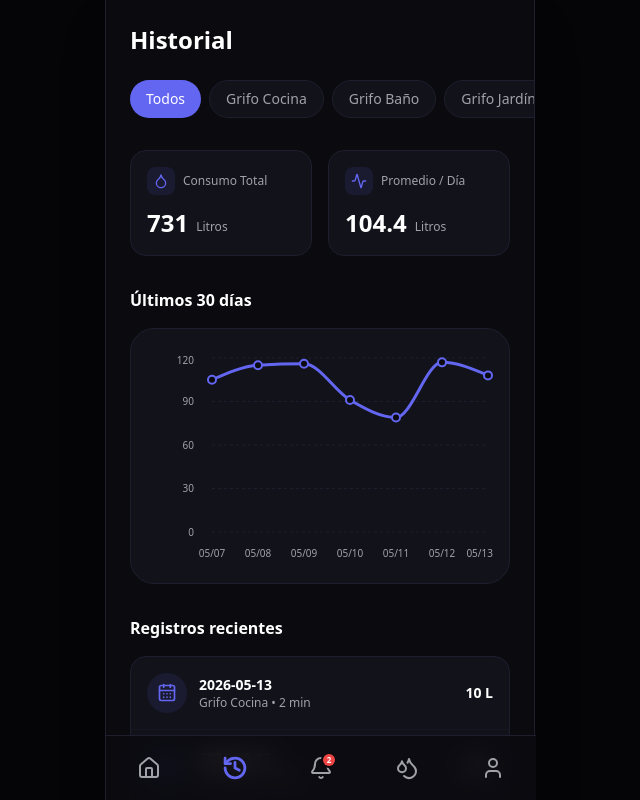
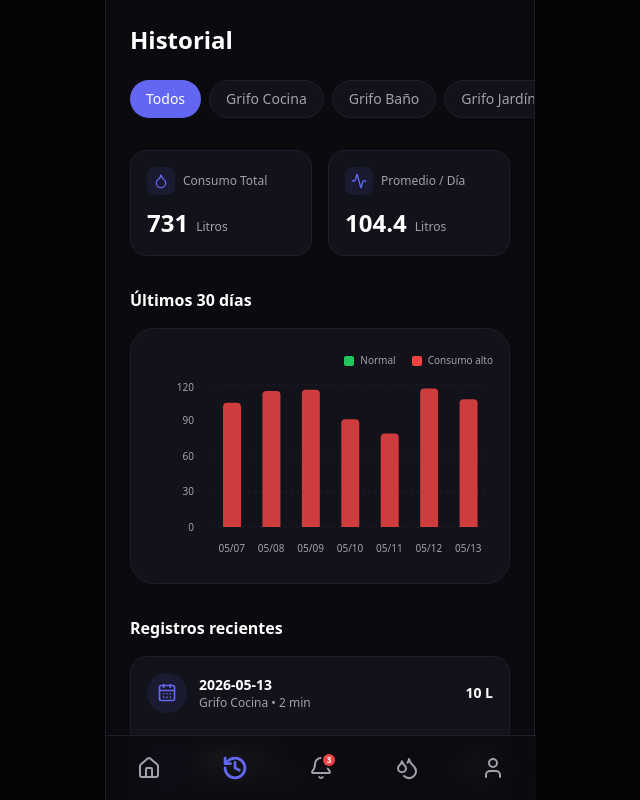
Before and after one commit to Axxtrial/eco-grifo, a Next.js app: page /historial in a window 1280 px wide. Shown: the top 800 px of the page, without its empty margins (320-960 px from the left). Built offline with nearby package versions, Linux system fonts and the light colour scheme.

Commit message:
feat: colored charts red/green, new high-consumption alert, fix profile button, rename notifications label

```diff
--- a/src/app/historial/page.tsx
+++ b/src/app/historial/page.tsx
@@ -2,7 +2,7 @@
 
 import { useState } from "react";
 import { useAppContext } from "@/lib/context";
-import { LineChart, Line, XAxis, YAxis, CartesianGrid, Tooltip, ResponsiveContainer } from "recharts";
+import { BarChart, Bar, XAxis, YAxis, CartesianGrid, Tooltip, ResponsiveContainer, Cell } from "recharts";
 import StatCard from "@/components/StatCard";
 import { Activity, CalendarDays, Droplet } from "lucide-react";
 
@@ -25,6 +25,10 @@ export default function Historial() {
   const chartData = Object.values(dataMap).reverse();
   const totalLitros = filteredHistorial.reduce((sum, h) => sum + h.litros, 0);
   const promedioDiario = chartData.length ? totalLitros / chartData.length : 0;
+
+  // Umbral: consumo alto si supera 60 L/día
+  const UMBRAL_ALTO = 60;
+  const getBarColor = (litros: number) => litros > UMBRAL_ALTO ? "#EF4444" : "#22C55E";
 
   return (
     <main className="p-6">
@@ -68,17 +72,31 @@ export default function Historial() {
       <div className="mb-8">
         <h3 className="text-white font-semibold mb-4">Últimos 30 días</h3>
         <div className="h-64 bg-card border border-border rounded-3xl p-4 pt-6">
-          <ResponsiveContainer width="100%" height="100%">
-            <LineChart data={chartData}>
+          {/* Leyenda */}
+          <div className="flex gap-4 mb-3 justify-end">
+            <span className="flex items-center gap-1.5 text-[10px] text-muted font-medium">
+              <span className="w-2.5 h-2.5 rounded-sm bg-green-500 inline-block" />Normal
+            </span>
+            <span className="flex items-center gap-1.5 text-[10px] text-muted font-medium">
+              <span className="w-2.5 h-2.5 rounded-sm bg-red-500 inline-block" />Consumo alto
+            </span>
+          </div>
+          <ResponsiveContainer width="100%" height="85%">
+            <BarChart data={chartData} barSize={18}>
               <CartesianGrid strokeDasharray="3 3" vertical={false} stroke="#1E1E2E" />
               <XAxis dataKey="name" axisLine={false} tickLine={false} tick={{fill: '#A1A1AA', fontSize: 10}} dy={10} />
               <YAxis axisLine={false} tickLine={false} tick={{fill: '#A1A1AA', fontSize: 10}} dx={-10} />
               <Tooltip
                 contentStyle={{ backgroundColor: '#12121A', borderColor: '#1E1E2E', borderRadius: '12px' }}
                 itemStyle={{ color: '#fff' }}
+                formatter={(value: number) => [`${value} L`, 'Consumo']}
               />
-              <Line type="monotone" dataKey="litros" stroke="#6366F1" strokeWidth={3} dot={{ fill: '#0A0A0F', stroke: '#6366F1', strokeWidth: 2, r: 4 }} activeDot={{ r: 6, fill: '#8B5CF6' }} />
-            </LineChart>
+              <Bar dataKey="litros" radius={[4, 4, 0, 0]}>
+                {chartData.map((entry, index) => (
+                  <Cell key={index} fill={getBarColor(entry.litros)} fillOpacity={0.85} />
+                ))}
+              </Bar>
+            </BarChart>
           </ResponsiveContainer>
         </div>
       </div>
--- a/src/app/page.tsx
+++ b/src/app/page.tsx
@@ -1,5 +1,6 @@
 "use client";
 
+import Link from "next/link";
 import { useEffect, useState } from "react";
 import { useAppContext } from "@/lib/context";
 import { UserCircle } from "lucide-react";
@@ -8,6 +9,7 @@ import {
   ComposedChart,
   Line,
   Bar,
+  Cell,
   XAxis,
   YAxis,
   CartesianGrid,
@@ -45,6 +47,10 @@ export default function Home() {
 
   const porcentajeMeta = Math.min((totalConsumoHoy / usuario.metaDiariaLitros) * 100, 100);
 
+  // Umbral para colorear barras: >60 L/día = consumo alto
+  const UMBRAL_ALTO = 60;
+  const getBarColor = (litros: number) => litros > UMBRAL_ALTO ? "#EF4444" : "#22C55E";
+
   return (
     <main className="p-6">
       <header className="flex justify-between items-center mb-8">
@@ -52,9 +58,9 @@ export default function Home() {
           <h1 className="text-sm text-muted">Buenos días,</h1>
           <h2 className="text-xl font-bold text-white">{usuario.nombre}</h2>
         </div>
-        <div className="w-10 h-10 rounded-full bg-gradient-btn flex items-center justify-center">
+        <Link href="/perfil" className="w-10 h-10 rounded-full bg-gradient-btn flex items-center justify-center hover:opacity-80 transition-opacity">
           <UserCircle className="w-6 h-6 text-white" />
-        </div>
+        </Link>
       </header>
 
       {/* Main cards */}
@@ -127,7 +133,11 @@ export default function Home() {
                 contentStyle={{ backgroundColor: '#12121A', borderColor: '#1E1E2E', borderRadius: '12px' }}
                 itemStyle={{ color: '#fff' }}
               />
-              <Bar dataKey="litros" fill="#6366F1" radius={[4, 4, 0, 0]} maxBarSize={30} />
+              <Bar dataKey="litros" radius={[4, 4, 0, 0]} maxBarSize={30}>
+                {chartData.map((entry, index) => (
+                  <Cell key={index} fill={getBarColor(entry.litros)} fillOpacity={0.85} />
+                ))}
+              </Bar>
               <Line type="monotone" dataKey="promedio" stroke="#8B5CF6" strokeWidth={2} dot={false} />
             </ComposedChart>
           </ResponsiveContainer>
--- a/src/app/perfil/page.tsx
+++ b/src/app/perfil/page.tsx
@@ -49,7 +49,7 @@ export default function Perfil() {
               <div className="w-8 h-8 rounded-full bg-primary/10 flex items-center justify-center text-primary">
                 <Bell className="w-4 h-4" />
               </div>
-              <span className="text-sm text-white font-medium">Notificaciones push</span>
+              <span className="text-sm text-white font-medium">Notificaciones</span>
             </div>
             <button
               onClick={() => setNotificaciones(!notificaciones)}
--- a/src/lib/mock-data.ts
+++ b/src/lib/mock-data.ts
@@ -115,6 +115,15 @@ export const mockAlertas: Alerta[] = [
     grifoId: "g1",
   },
   {
+    id: "a4",
+    tipo: "consumo_alto",
+    titulo: "¡Alerta de consumo alto!",
+    descripcion: "El consumo total del día ha superado el 80% de tu meta diaria de 150 L. Revisa tus grifos activos.",
+    timestamp: new Date(Date.now() - 1000 * 60 * 15).toISOString(),
+    leida: false,
+    grifoId: "g2",
+  },
+  {
     id: "a3",
     tipo: "desconectado",
     titulo: "Grifo fuera de línea",
```
